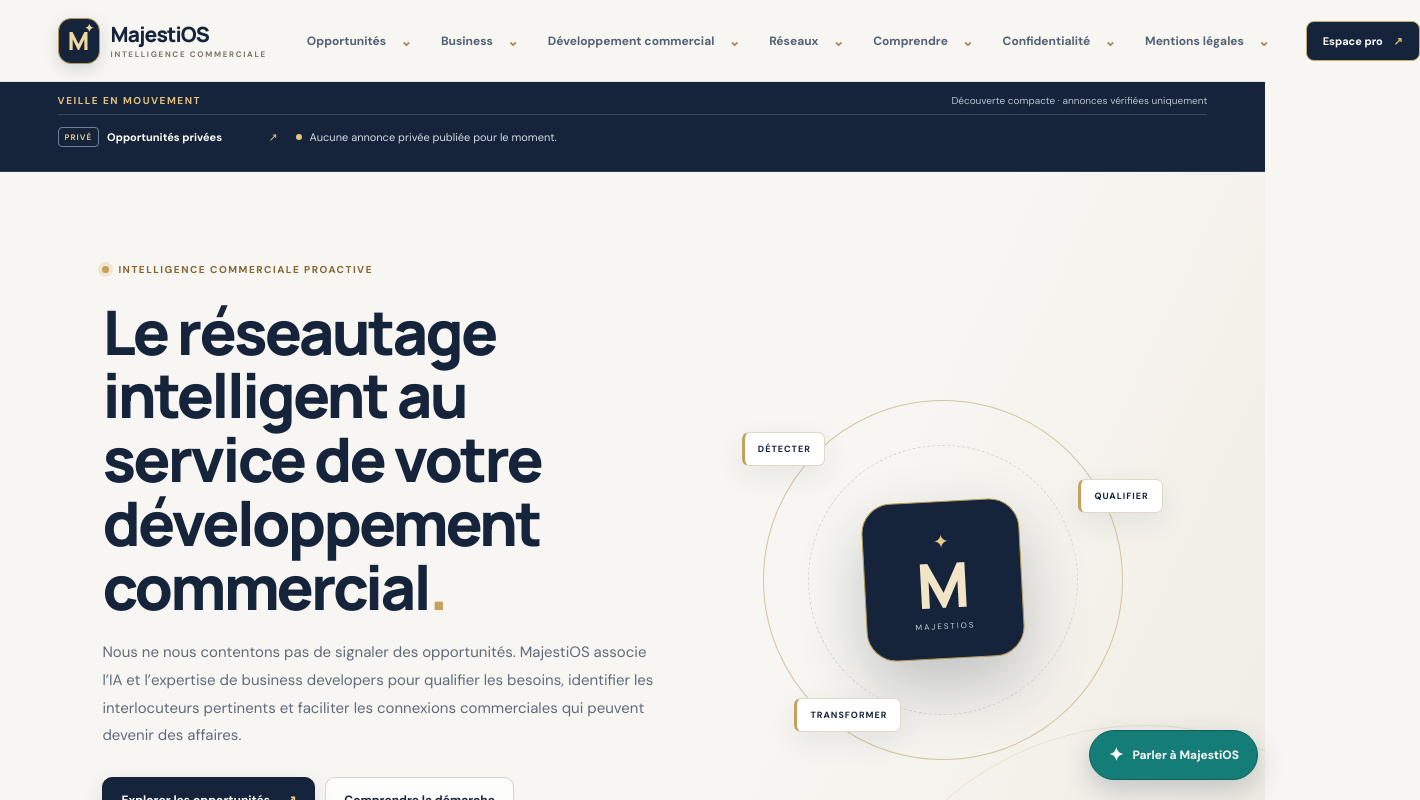
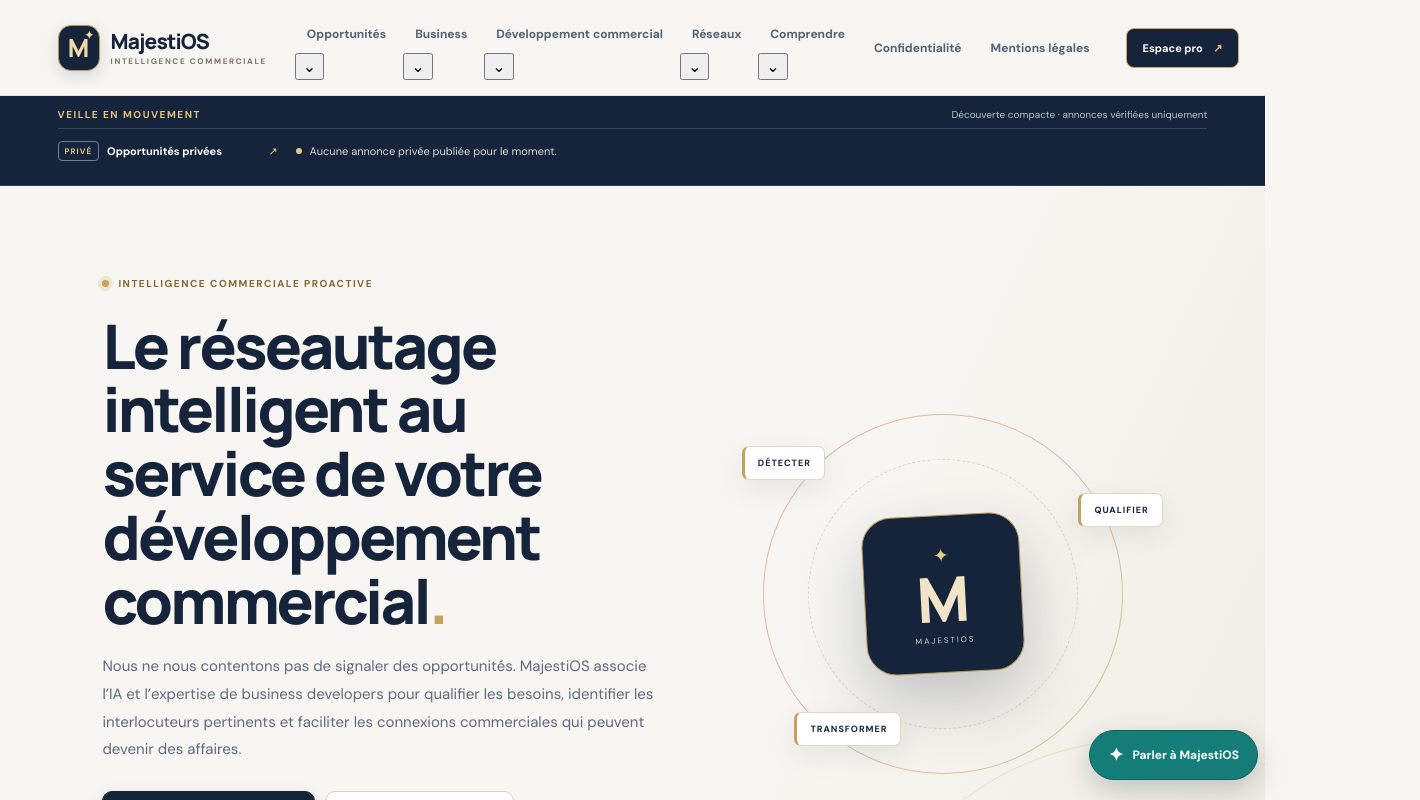
Before and after one commit to Chexpeer/Majestios, a Next.js app: page / in a window 1280 px wide. Shown: the top 800 px of the page, 1420 px wide, since content can reach past the window. Built offline with nearby package versions, Linux system fonts and the light colour scheme.

Commit message:
Rendre les sous-menus accessibles au toucher et au clavier

```diff
--- a/src/components/public-header.tsx
+++ b/src/components/public-header.tsx
@@ -2,10 +2,12 @@
 
 import Link from "next/link";
 import { usePathname } from "next/navigation";
+import { useState } from "react";
 import { siteTree } from "@/data/site-tree";
 
 export default function PublicHeader() {
   const pathname = usePathname();
+  const [openMenu, setOpenMenu] = useState<string | null>(null);
   const mainItems = siteTree.filter((item) => item.href !== "/" && item.href !== "/espace-professionnel");
   return <header className="site-header">
     <Link href="/" className="brand-lockup" aria-label="MajestiOS, accueil">
@@ -13,8 +15,8 @@ export default function PublicHeader() {
       <span className="brand-wordmark">MajestiOS<small>INTELLIGENCE COMMERCIALE</small></span>
     </Link>
     <nav className="main-navigation" aria-label="Navigation principale">
-      {mainItems.map((item) => <div className={`nav-group ${pathname === item.href || pathname.startsWith(item.href + "/") ? "is-active" : ""}`} key={item.href}>
-        <Link href={item.href} className="nav-top-link" aria-current={pathname === item.href ? "page" : undefined}>{item.label}<span aria-hidden="true">⌄</span></Link>
+      {mainItems.map((item) => <div className={`nav-group ${pathname === item.href || pathname.startsWith(item.href + "/") ? "is-active" : ""} ${openMenu === item.href ? "is-open" : ""}`} key={item.href}>
+        <div className="nav-top-row"><Link href={item.href} className="nav-top-link" aria-current={pathname === item.href ? "page" : undefined}>{item.label}</Link>{item.children?.length ? <button type="button" className="nav-top-toggle" aria-label={`${openMenu === item.href ? "Fermer" : "Ouvrir"} le sous-menu ${item.label}`} aria-expanded={openMenu === item.href} onClick={() => setOpenMenu(openMenu === item.href ? null : item.href)}><span aria-hidden="true">{openMenu === item.href ? "⌃" : "⌄"}</span></button> : null}</div>
         {item.children?.length ? <div className="nav-dropdown">
           {item.children.map((child) => <div className="nav-dropdown-group" key={child.href}>
             <Link href={child.href} className="nav-dropdown-link"><strong>{child.label}</strong><small>{child.description}</small></Link>
```
